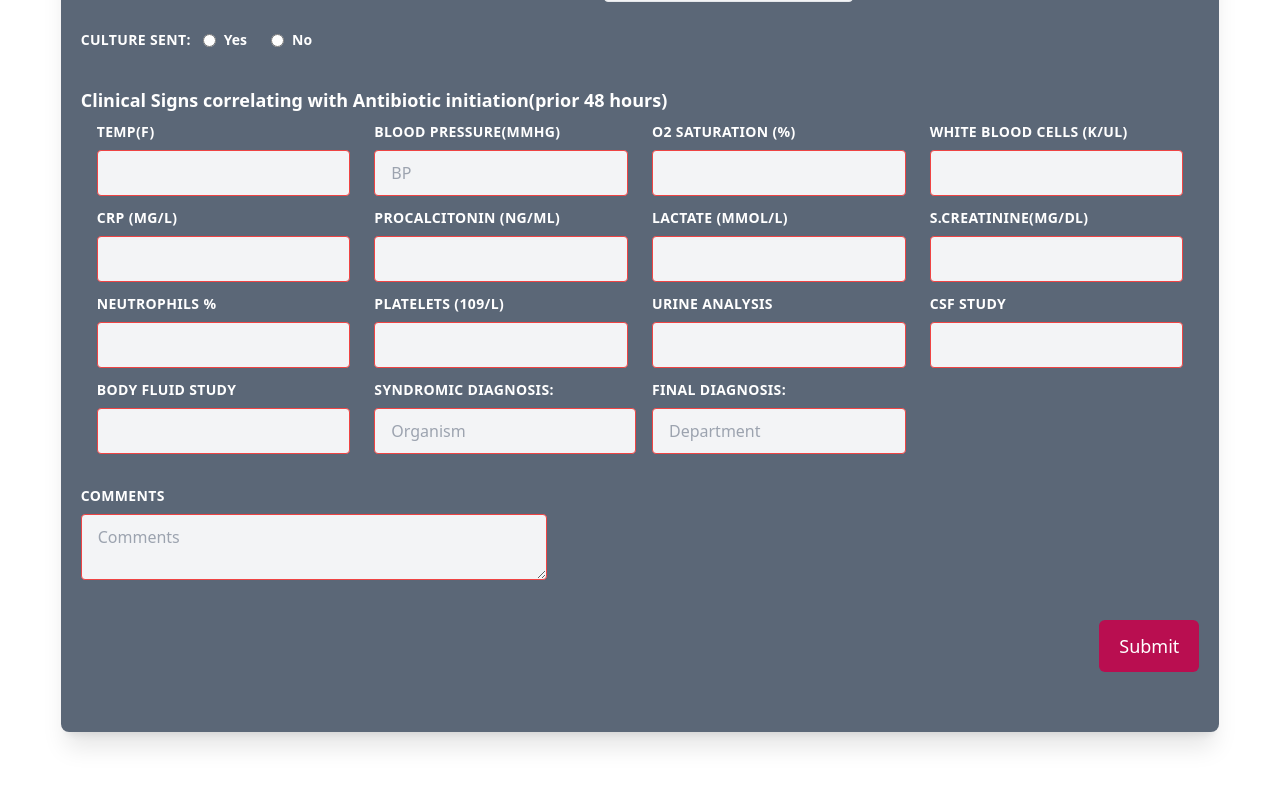
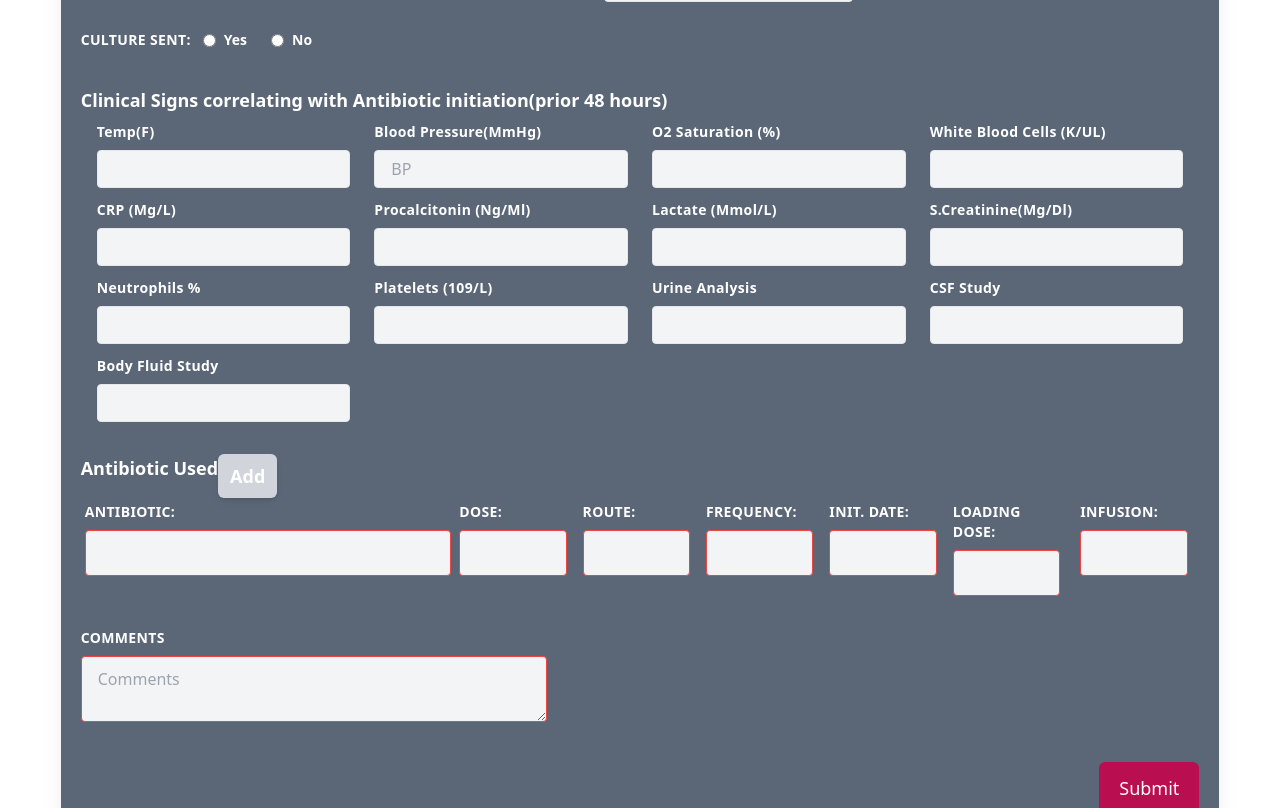
Before and after one commit to anshuman-8/antibiotic-stewardship-site, a Next.js app: page /form in a window 1280 px wide. Shown: the part 600-1408 px from the top of the page. Before the commit the page ends 1332 px from the top, so only its background shows below. Built offline with nearby package versions, Linux system fonts and the light colour scheme.

Commit message:
common styles + used antibiotic input added

```diff
--- /dev/null
+++ b/components/Form/AntibioticUsed.tsx
@@ -0,0 +1,144 @@
+import React from 'react'
+
+export default function AntibioticUsed() {
+  return (
+    <div>
+      <div className="text-lg text-white font-semibold mt-2 my-1 flex flex-row">
+            <div>
+            Antibiotic Used{" "}
+            </div>
+            <div>
+                <button className="bg-gray-300 px-3 py-2 rounded-md shadow-md active:shadow-sm hover:bg-gray-400">
+                    Add
+                </button>
+            </div>
+          </div>
+          {
+            <div className="flex flex-wrap mb-5 mx-1">
+            <div className="w-full md:w-[33%] mb-6 md:mb-0">
+              <label
+                className="label-upper"
+                htmlFor="email"
+              >
+                Antibiotic:
+              </label>
+              <input
+                required
+                className="input-imp"
+                name=""
+                id=""
+                type="text"
+                placeholder=""
+              />
+            </div>
+
+            <div className="w-full  md:w-[11.111%] px-2 mb-6 md:mb-0">
+              <label
+                className="label-upper"
+                htmlFor="email"
+              >
+                Dose:
+              </label>
+              <input
+                required
+                className="input-imp"
+                name=""
+                id=""
+                type="text"
+                placeholder=""
+              />
+            </div>
+
+            <div className="w-full  md:w-[11.111%] px-2 mb-6 md:mb-0">
+              <label
+                className="label-upper"
+                htmlFor="email"
+              >
+                 Route:
+              </label>
+              <input
+                required
+                className="input-imp"
+                name=""
+                id=""
+                type="text"
+                placeholder=""
+              />
+            </div>
+
+            <div className="w-full  md:w-[11.111%] px-2 mb-6 md:mb-0">
+              <label
+                className="label-upper"
+                htmlFor="email"
+              >
+                Frequency:
+              </label>
+              <input
+                required
+                className="input-imp"
+                name=""
+                id=""
+                type="text"
+                placeholder=""
+              />
+            </div>
+
+
+
+            <div className="w-full  md:w-[11.111%] px-2 mb-6 md:mb-0">
+              <label
+                className="label-upper"
+                htmlFor="email"
+              >
+                init. Date:
+              </label>
+              <input
+                required
+                className="input-imp"
+                name=""
+                id=""
+                type="text"
+                placeholder=""
+              />
+            </div>
+
+
+            <div className="w-full  md:w-[11.111%] px-2 mb-6 md:mb-0">
+              <label
+                className="label-upper"
+                htmlFor="email"
+              >
+                Loading Dose:
+              </label>
+              <input
+                required
+                className="input-imp"
+                name=""
+                id=""
+                type="text"
+                placeholder=""
+              />
+            </div>
+
+
+
+            <div className="w-full md:w-[11.111%] md:pl-3 md:pr-1 mb-6 md:mb-0">
+              <label
+                className="label-upper"
+                htmlFor="email"
+              >
+                Infusion:
+              </label>
+              <input
+                required
+                className="input-imp"
+                name=""
+                id=""
+                type="text"
+                placeholder=""
+              />
+            </div>
+          </div>}
+    </div>
+  )
+}
--- a/pages/form.tsx
+++ b/pages/form.tsx
@@ -4,6 +4,7 @@ import { ToastContainer, toast } from "react-toastify";
 import "react-toastify/dist/ReactToastify.css";
 import Link from "next/link";
 import CultureReport from "../components/Form/CultureReport";
+import AntibioticUsed from "../components/Form/AntibioticUsed";
 
 export default function Form() {
   const [loading, setLoading] = useState(false);
@@ -157,14 +158,14 @@ export default function Form() {
 
           <div className="w-full md:w-1/3 mb-6 md:mb-5">
             <label
-              className="block uppercase tracking-wide text-sm font-bold mb-2 text-white"
+              className="label-upper"
               htmlFor=""
             >
               Reviewing Department
             </label>
             <input
               required
-              className="appearance-none block w-full bg-gray-100 text-gray-700 border rounded py-3 px-4 mb-3 leading-tight focus:outline-none invalid:border-red-500 focus:bg-white"
+              className="input-imp"
               name="department"
               id="department"
               type="text"
@@ -179,14 +180,14 @@ export default function Form() {
           <div className="flex flex-wrap mb-5 mx-1">
             <div className="w-full md:w-1/3 mb-6 md:mb-0">
               <label
-                className="block uppercase tracking-wide text-sm font-bold mb-2 text-white"
+                className="label-upper"
                 htmlFor="email"
               >
                 Provisional diagnosis:
               </label>
               <input
                 required
-                className="appearance-none block w-full bg-gray-100 text-gray-700 border rounded py-3 px-4 mb-3 leading-tight focus:outline-none invalid:border-red-500 focus:bg-white"
+                className="input-imp"
                 name="department"
                 id="department"
                 type="text"
@@ -196,14 +197,14 @@ export default function Form() {
 
             <div className="w-full md:w-1/3 px-3 mb-6 md:mb-0">
               <label
-                className="block uppercase tracking-wide text-sm font-bold mb-2 text-white"
+                className="label-upper"
                 htmlFor="email"
               >
                 Final diagnosis:
               </label>
               <input
                 required
-                className="appearance-none block w-full bg-gray-100 text-gray-700 border rounded py-3 px-4 mb-3 leading-tight focus:outline-none invalid:border-red-500 focus:bg-white"
+                className="input-imp"
                 name="department"
                 id="department"
                 type="text"
@@ -213,14 +214,14 @@ export default function Form() {
 
             <div className="w-full md:w-3/12 md:pl-3 md:pr-1 mb-6 md:mb-0">
               <label
-                className="block uppercase tracking-wide text-sm font-bold mb-2 text-white"
+                className="label-upper"
                 htmlFor="email"
               >
                 Syndromic diagnosis:
               </label>
               <input
                 required
-                className="appearance-none block w-full bg-gray-100 text-gray-700 border rounded py-3 px-4 mb-3 leading-tight focus:outline-none invalid:border-red-500 focus:bg-white"
+                className="input-imp"
                 name="department"
                 id="department"
                 type="text"
@@ -235,7 +236,7 @@ export default function Form() {
               ></label>
               <div className="relative mt-7">
                 <select
-                  className=" appearance-none block w-full bg-gray-100 text-gray-700 border rounded py-3 px-4 mb-3 leading-tight focus:outline-none invalid:border-red-500 focus:bg-white"
+                  className=" input-imp"
                   name="branch"
                   id="grid-branch"
                   required
@@ -393,84 +394,51 @@ export default function Form() {
               onClick={()=>addCultureReport()}
               className="bg-blue-500 text-white p-2 font-medium rounded-md shadow-lg active:shadow-sm"
             >
-              Add Report
+              Add Another Report
             </button>
           </div>}
+
+          {/* Antibiotic used*/}
 
            {/* Clinical Signs correlating with Antibiotic initiation(prior 48 hours) */}
            <div className="text-lg text-white font-semibold mt-4 my-2">
            Clinical Signs correlating with Antibiotic initiation(prior 48 hours){" "}
           </div>
           <div className="flex flex-wrap mb-5 mx-1">
-
-
-
             {clinicalSigns.map((imp,i)=>
             <div className="w-full md:w-1/4 px-3 mb-6 md:mb-0" key={i}>
               <label
-                className="block uppercase tracking-wide text-sm font-bold mb-2 text-white"
+                className="block capitalize tracking-wide text-sm font-bold mb-2 text-white"
                 htmlFor="email"
               >
                 {imp.name}
               </label>
               <input
                 required
-                className="appearance-none block w-full bg-gray-100 text-gray-700 border rounded py-3 px-4 mb-3 leading-tight focus:outline-none invalid:border-red-500 focus:bg-white"
+                className="appearance-none block w-full bg-gray-100 text-gray-700 border rounded py-2 px-4 mb-3 leading-tight focus:outline-none  focus:bg-white"
                 name="department"
                 id={imp.id}
                 type="text"
                 placeholder={imp.placeholder}
               />
             </div>)}
+          </div>
 
-            <div className="w-full md:w-1/4 md:pl-3 md:pr-1 mb-6 md:mb-0">
-              <label
-                className="block uppercase tracking-wide text-sm font-bold mb-2 text-white"
-                htmlFor="email"
-              >
-                Syndromic diagnosis:
-              </label>
-              <input
-                required
-                className="appearance-none block w-full bg-gray-100 text-gray-700 border rounded py-3 px-4 mb-3 leading-tight focus:outline-none invalid:border-red-500 focus:bg-white"
-                name="department"
-                id="department"
-                type="text"
-                placeholder="Organism"
-              />
-            </div>
-
-            <div className="w-full md:w-1/4 px-3 mb-6 md:mb-0">
-              <label
-                className="block uppercase tracking-wide text-sm font-bold mb-2 text-white"
-                htmlFor="email"
-              >
-                Final diagnosis:
-              </label>
-              <input
-                required
-                className="appearance-none block w-full bg-gray-100 text-gray-700 border rounded py-3 px-4 mb-3 leading-tight focus:outline-none invalid:border-red-500 focus:bg-white"
-                name="department"
-                id="department"
-                type="text"
-                placeholder="Department"
-              />
-            </div>
-
-
-          </div>
+          <>
+          <AntibioticUsed/>
+          </>
 
           {/* Comments */}
           <div className="w-full md:w-5/12 mb-6 md:mb-5">
             <label
-              className="block uppercase tracking-wide text-sm font-bold mb-2 text-white"
+              className="label-upper"
               htmlFor=""
             >
               Comments
             </label>
             <textarea
               required
-              className="appearance-none block w-full bg-gray-100 text-gray-700 border rounded py-3 px-4 mb-3 leading-tight focus:outline-none invalid:border-red-500 focus:bg-white"
+              className="input-imp"
               name="department"
               id="department"
               placeholder="Comments"
--- a/styles/globals.css
+++ b/styles/globals.css
@@ -1,3 +1,13 @@
 @tailwind base;
 @tailwind components;
 @tailwind utilities;
+
+@layer components {
+    .input-imp {
+      @apply appearance-none block w-full bg-gray-100 text-gray-700 border rounded py-3 px-4 mb-3 leading-tight focus:outline-none invalid:border-red-500 focus:bg-white;
+    }
+
+    .label-upper{
+       @apply block uppercase tracking-wide text-sm font-bold mb-2 text-white
+    }
+  }
```
Also changed, not shown: components/Form/CultureReport.tsx (+13 -9 lines), pages/analysis.tsx (+9 -9 lines), pages/p-register.tsx (+13 -13 lines).
